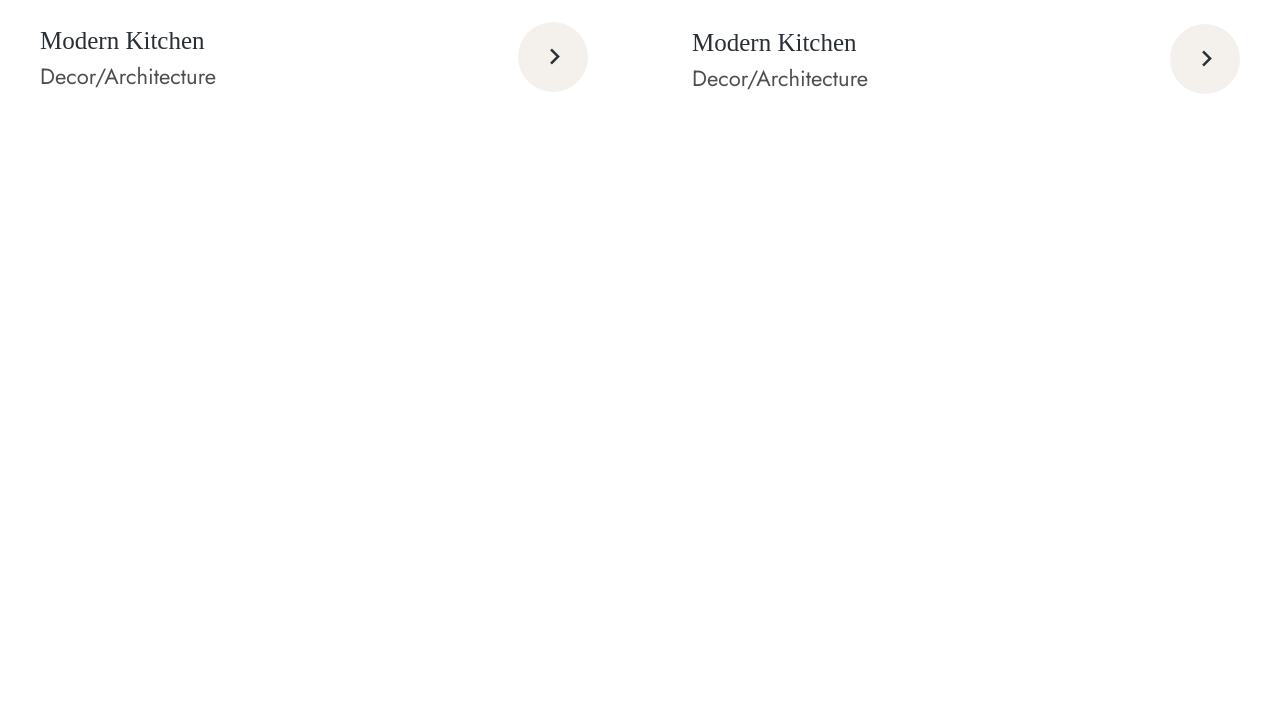
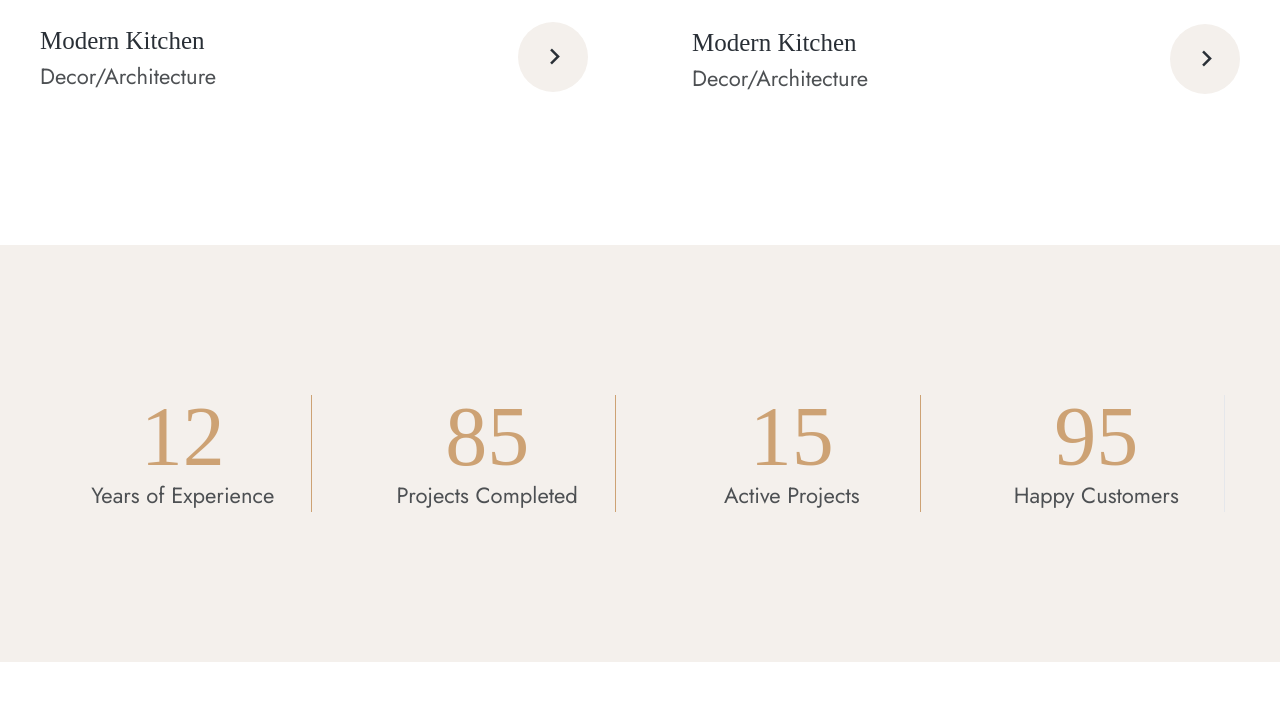
Before and after one commit to tahmid-12/interior, a website: page index.html in a window 1280 px wide. Shown: the part 5025-5726 px from the top of the page. Drawn offline with nearby package versions, Linux system fonts and the light colour scheme; files whose address does not match are found by name; a web font is replaced by a local one.

Commit message:
Stats Section Created

```diff
--- a/index.html
+++ b/index.html
@@ -293,6 +293,31 @@
          </section>
         <!-- Works -->
 
+        <!-- Stats -->
+         <section class="stats mt-[80px] xl:mt-[150px] relative z-20 bg-accent-secondary py-[80px] xl:py-[150px]">
+            <div class="container mx-auto">
+                <div class="grid grid-cols-1 xl:grid-cols-4 gap-12">
+                    <div class="stats__item text-center xl:border-r xl:border-accent">
+                        <h1 class="h1 font-primary text-accent">12</h1>
+                        <p>Years of Experience</p>
+                    </div>
+                    <div class="stats__item text-center xl:border-r xl:border-accent">
+                        <h1 class="h1 font-primary text-accent">85</h1>
+                        <p>Projects Completed</p>
+                    </div>
+                    <div class="stats__item text-center xl:border-r xl:border-accent">
+                        <h1 class="h1 font-primary text-accent">15</h1>
+                        <p>Active Projects</p>
+                    </div>
+                    <div class="stats__item text-center xl:border-r">
+                        <h1 class="h1 font-primary text-accent">95</h1>
+                        <p>Happy Customers</p>
+                    </div>
+                </div>
+            </div>
+         </section>
+        <!-- Stats -->
+
         <div class="h-[3000px]"></div>
     </main>
 
```
Also changed, not shown: dist/output.css.
